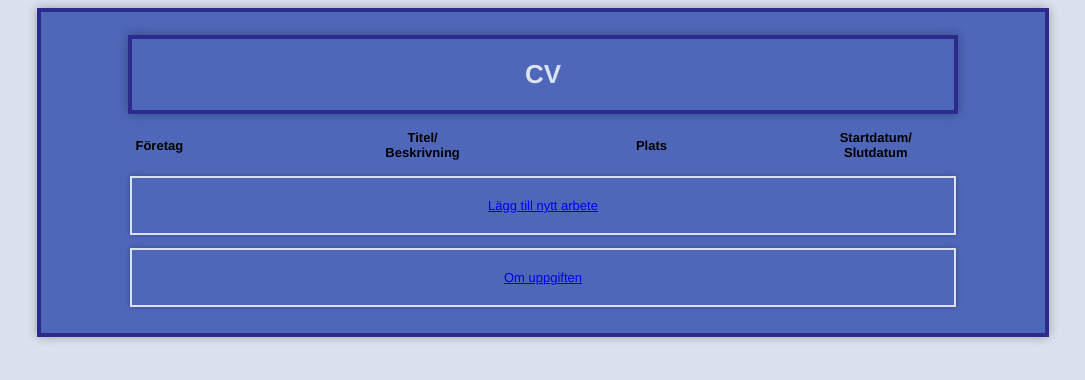
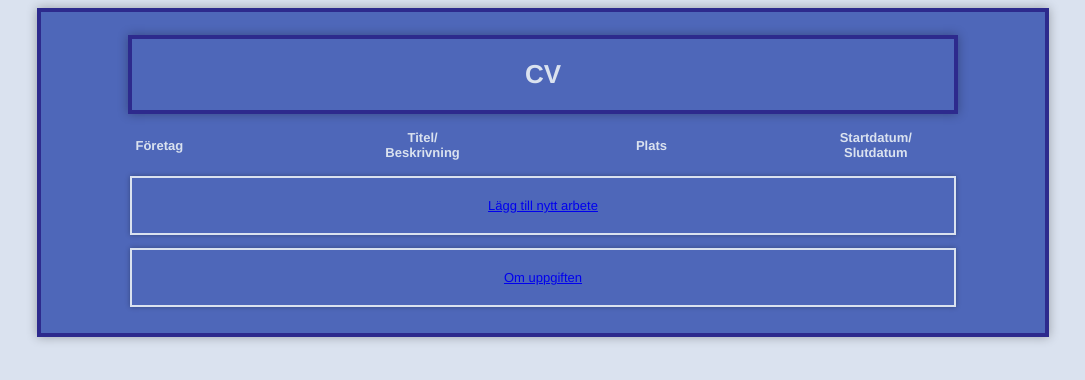
Before and after one commit to JillNyman/BACKEND_MOM2, a website built with Parcel: page src/index.html in a window 1280 px wide. Shown: the whole page, without its empty margins (97-1182 px from the left). Built offline with nearby package versions, Linux system fonts and the light colour scheme; files whose address does not match are found by name.

Commit message:
Lade till ett par saker CSS samt README

```diff
--- a/src/css/main.css
+++ b/src/css/main.css
@@ -28,7 +28,7 @@ body{
 }
 
 #episode-list{
-    color: black;
+    color: #DAE2EF;
 }
 
 main{
```
Also changed, not shown: README.md, 2 other files.
